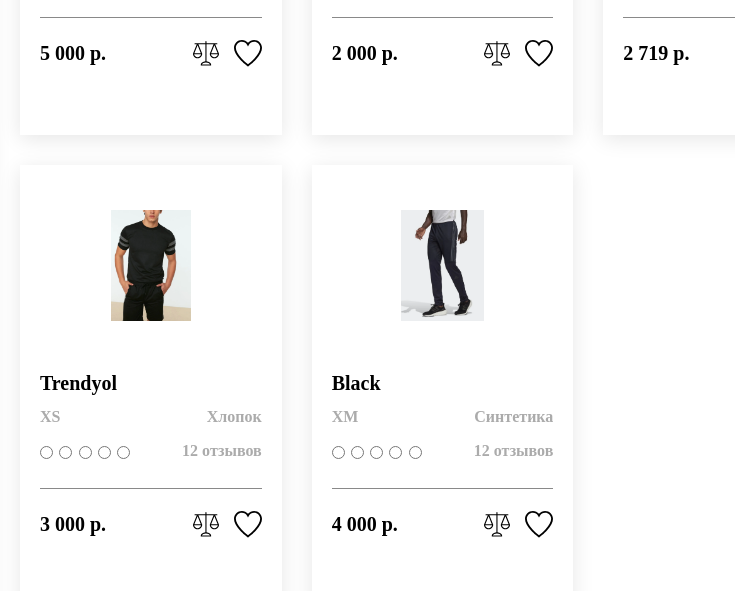
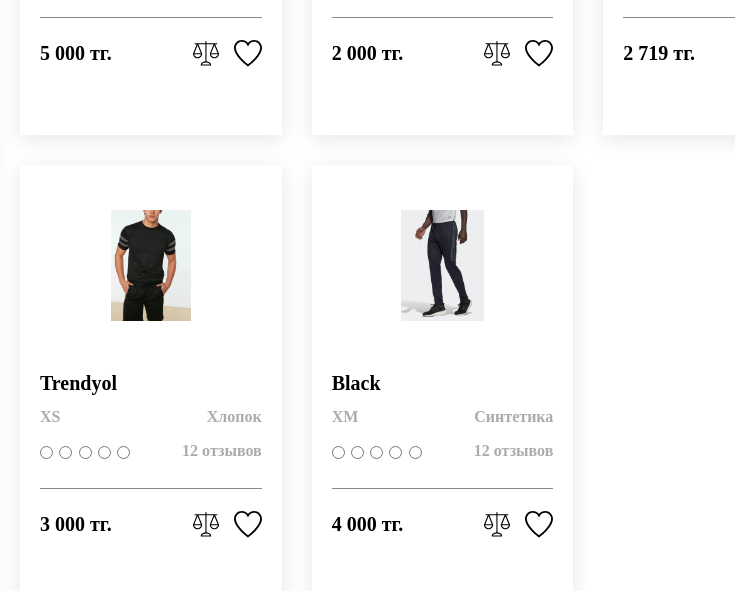
Before and after one commit to AlmasNarxoz/shop, a plain HTML site: page catalog.html in a window 1280 px wide. Shown: the part 577-1168 px from the top of the page, 400-1135 px from the left. Drawn offline with Linux system fonts and the light colour scheme.

Commit message:
Update catalog.html

```diff
--- a/catalog.html
+++ b/catalog.html
@@ -228,7 +228,7 @@
 								<div class="goods-page__order">
 									<div class="goods-page__inform">
 										<div class="goods-page__price">
-											5 000 р.
+											5 000 тг.
 										</div>
 										<div class="goods-page__icons">
 											<a class="goods-page__icon_1 _icons-compare">
@@ -278,7 +278,7 @@
 								<div class="goods-page__order">
 									<div class="goods-page__inform">
 										<div class="goods-page__price">
-											2 000 р.
+											2 000 тг.
 										</div>
 										<div class="goods-page__icons">
 											<a class="goods-page__icon_1 _icons-compare">
@@ -328,7 +328,7 @@
 								<div class="goods-page__order">
 									<div class="goods-page__inform">
 										<div class="goods-page__price">
-											2 719 р.
+											2 719 тг.
 										</div>
 										<div class="goods-page__icons">
 											<a class="goods-page__icon_1 _icons-compare">
@@ -378,7 +378,7 @@
 								<div class="goods-page__order">
 									<div class="goods-page__inform">
 										<div class="goods-page__price">
-											3 000 р.
+											3 000 тг.
 										</div>
 										<div class="goods-page__icons">
 											<a class="goods-page__icon_1 _icons-compare">
@@ -428,7 +428,7 @@
 								<div class="goods-page__order">
 									<div class="goods-page__inform">
 										<div class="goods-page__price">
-											4 000 р.
+											4 000 тг.
 										</div>
 										<div class="goods-page__icons">
 											<a class="goods-page__icon_1 _icons-compare">
```
